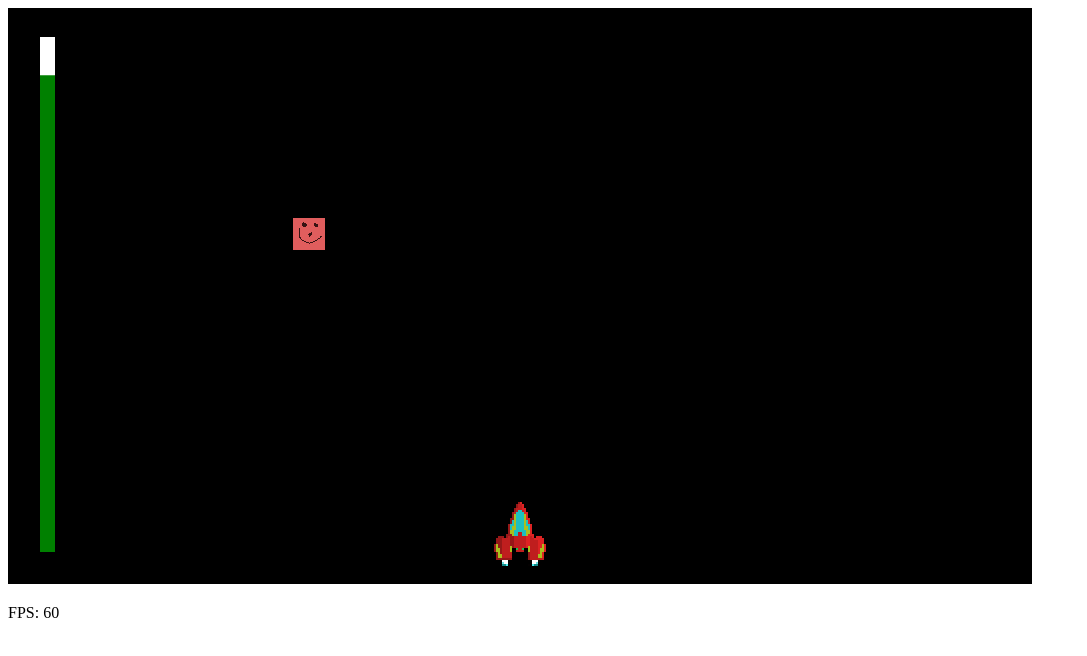
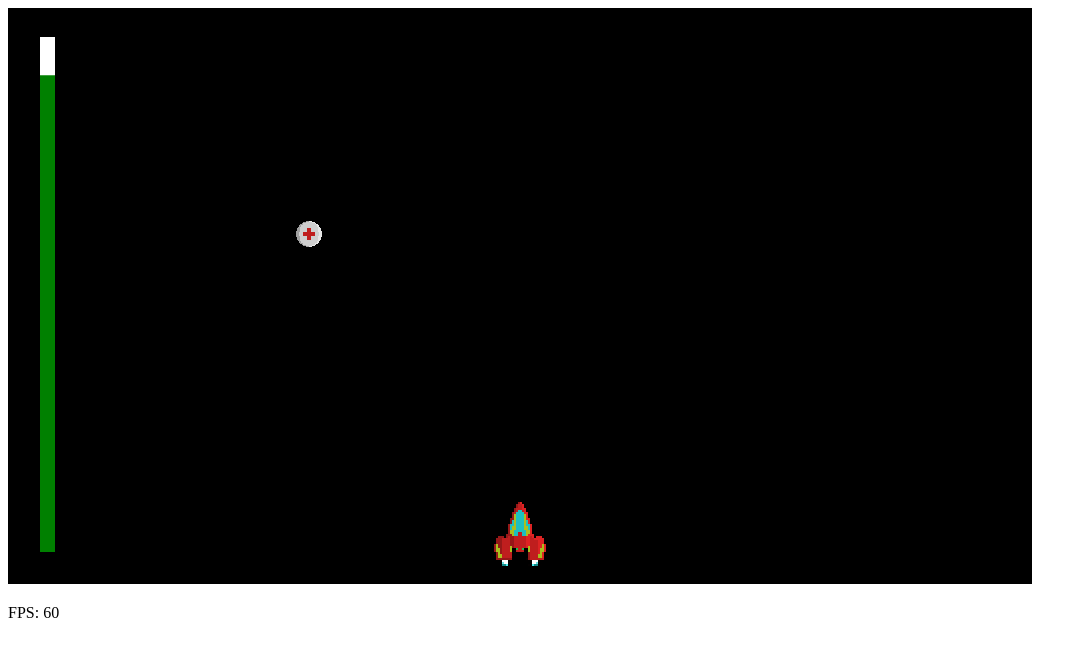
Before and after one commit to SamNicholson/ludum-dare-39, a plain HTML site: page index.html in a window 1280 px wide. Shown: the whole page, without its empty margins (0-1087 px from the left). Drawn offline with Linux system fonts and the light colour scheme.

Commit message:
- Red collectable

```diff
--- a/index.html
+++ b/index.html
@@ -47,7 +47,7 @@
         var game = new tine.Game(null, {
             preload: function() {
                 game.load.image('robot', 'sprites/spaceship_red_base1.png');
-                game.load.image('collectible', 'images/sample_collectable.png');
+                game.load.image('collectible', 'sprites/pickup_redpower.png');
             },
 
             create: function() {
```
Also changed, not shown: sprites/pickup_redpower.png (added), 1 other file.
